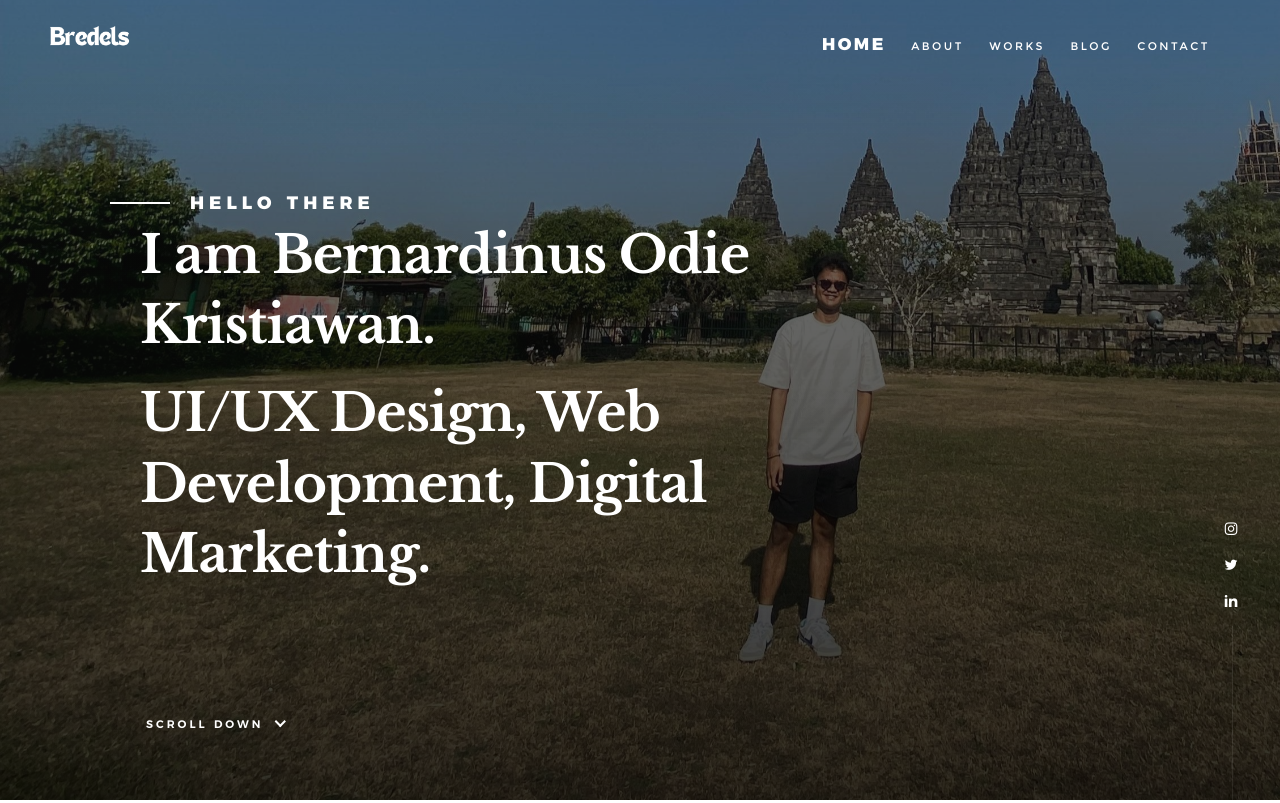
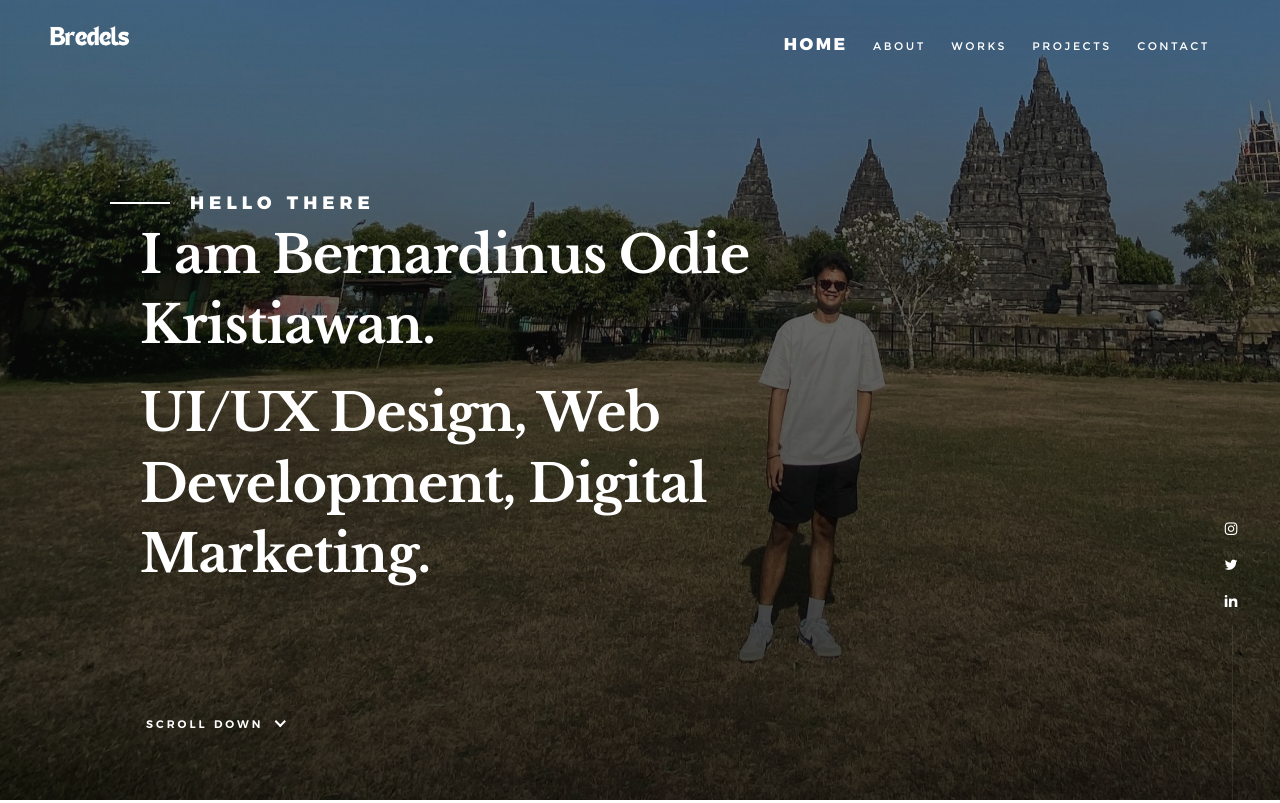
Before and after one commit to bredelsss/Bredels, a plain HTML site: page index.html in a window 1280 px wide. Shown: the top 803 px of the page. Drawn offline with Linux system fonts and the light colour scheme.

Commit message:
Update index.html

```diff
--- a/index.html
+++ b/index.html
@@ -51,7 +51,7 @@
                 <li class="current"><a class="smoothscroll"  href="#home" title="home">Home</a></li>
                 <li><a class="smoothscroll"  href="#about" title="about">About</a></li>
                 <li><a class="smoothscroll"  href="#works" title="works">Works</a></li>
-                <li><a class="smoothscroll"  href="#porto" title="blog">Blog</a></li>
+                <li><a class="smoothscroll"  href="#porto" title="blog">Projects</a></li>
                 <li><a class="smoothscroll"  href="#contact" title="contact">Contact</a></li>
             </ul>
         </nav>
```
